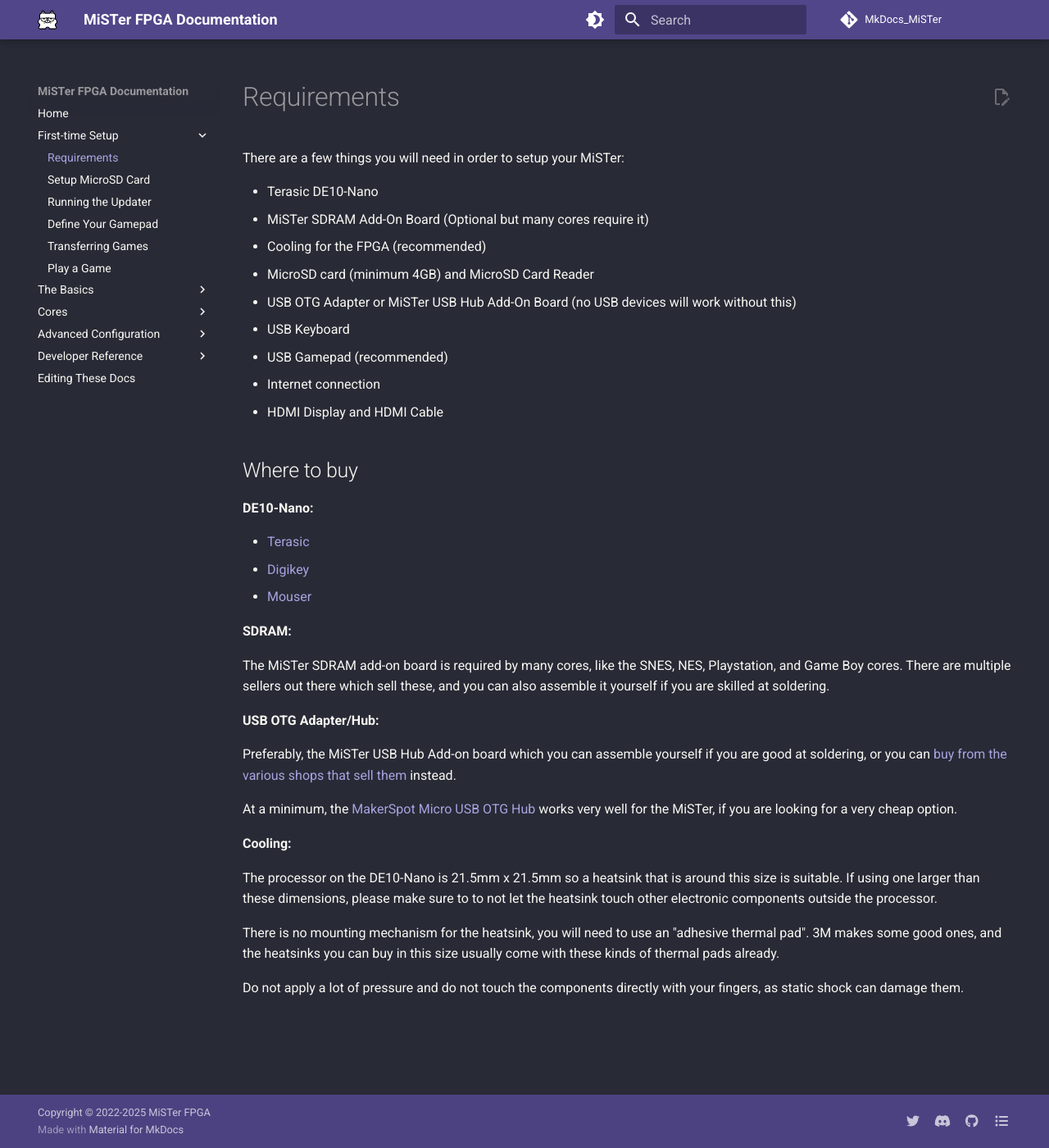
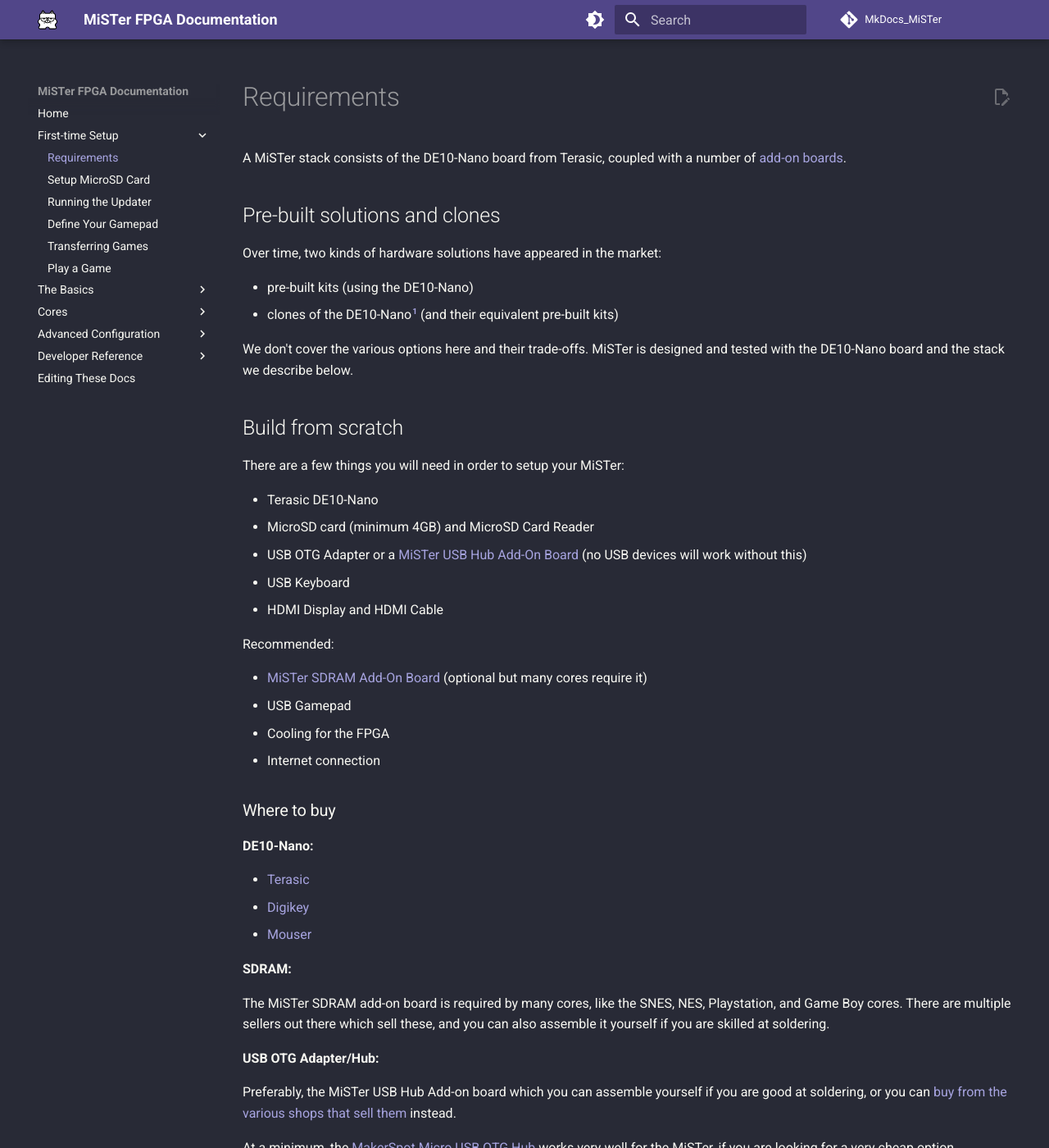
Before and after one commit to MiSTer-devel/MkDocs_MiSTer, an MkDocs documentation site: the page built from docs/setup/requirements.md, in a window 1280 px wide and 1400 px high. Shown: the whole window at 82% size. Built offline with MkDocs 1.6.1 and Material for MkDocs 9.7.7, drawn with Linux system fonts in a browser that asks for light colours; comment, search, counter and statistics services are not loaded; some of the changed text lies outside the part shown.

Commit message:
Add reference to pre-built kits and de10-nano clones

```diff
--- a/docs/setup/requirements.md
+++ b/docs/setup/requirements.md
@@ -3,19 +3,38 @@
   - toc
 ---
 
+
+A MiSTer stack consists of the DE10-Nano board from Terasic, coupled with a number of [add-on boards](../basics/addons.md).
+
+## Pre-built solutions and clones
+
+Over time, two kinds of hardware solutions have appeared in the market:
+
+- pre-built kits (using the DE10-Nano)
+- clones of the DE10-Nano[^1] (and their equivalent pre-built kits)
+
+We don't cover the various options here and their trade-offs. MiSTer is designed and tested with the DE10-Nano board and the stack we describe below.
+
+[^1]: Hardware solutions using clone boards can aim for compatibility with the MiSTer project, but with minor differences in hardware, ocasional incompatibilities can occur (although they can also be fixed, it's not within the scope of the project). We refer to the respective sellers for compatibility and support.
+
+## Build from scratch
+
 There are a few things you will need in order to setup your MiSTer:
 
 * Terasic DE10-Nano
-* MiSTer SDRAM Add-On Board (Optional but many cores require it)
-* Cooling for the FPGA (recommended)
 * MicroSD card (minimum 4GB) and MicroSD Card Reader
-* USB OTG Adapter or MiSTer USB Hub Add-On Board (no USB devices will work without this)
+* USB OTG Adapter or a [MiSTer USB Hub Add-On Board](../basics/addons.md#usb-hub-addon-board){target=_blank} (no USB devices will work without this)
 * USB Keyboard
-* USB Gamepad (recommended)
-* Internet connection
 * HDMI Display and HDMI Cable
 
-## Where to buy
+Recommended:
+
+* [MiSTer SDRAM Add-On Board](../basics/addons.md#128mb-sdram-addon-board){target=_blank} (optional but many cores require it)
+* USB Gamepad
+* Cooling for the FPGA
+* Internet connection
+
+### Where to buy
 **DE10-Nano:**
 
 * [Terasic](http://de10-nano.terasic.com){target=_blank}
```
